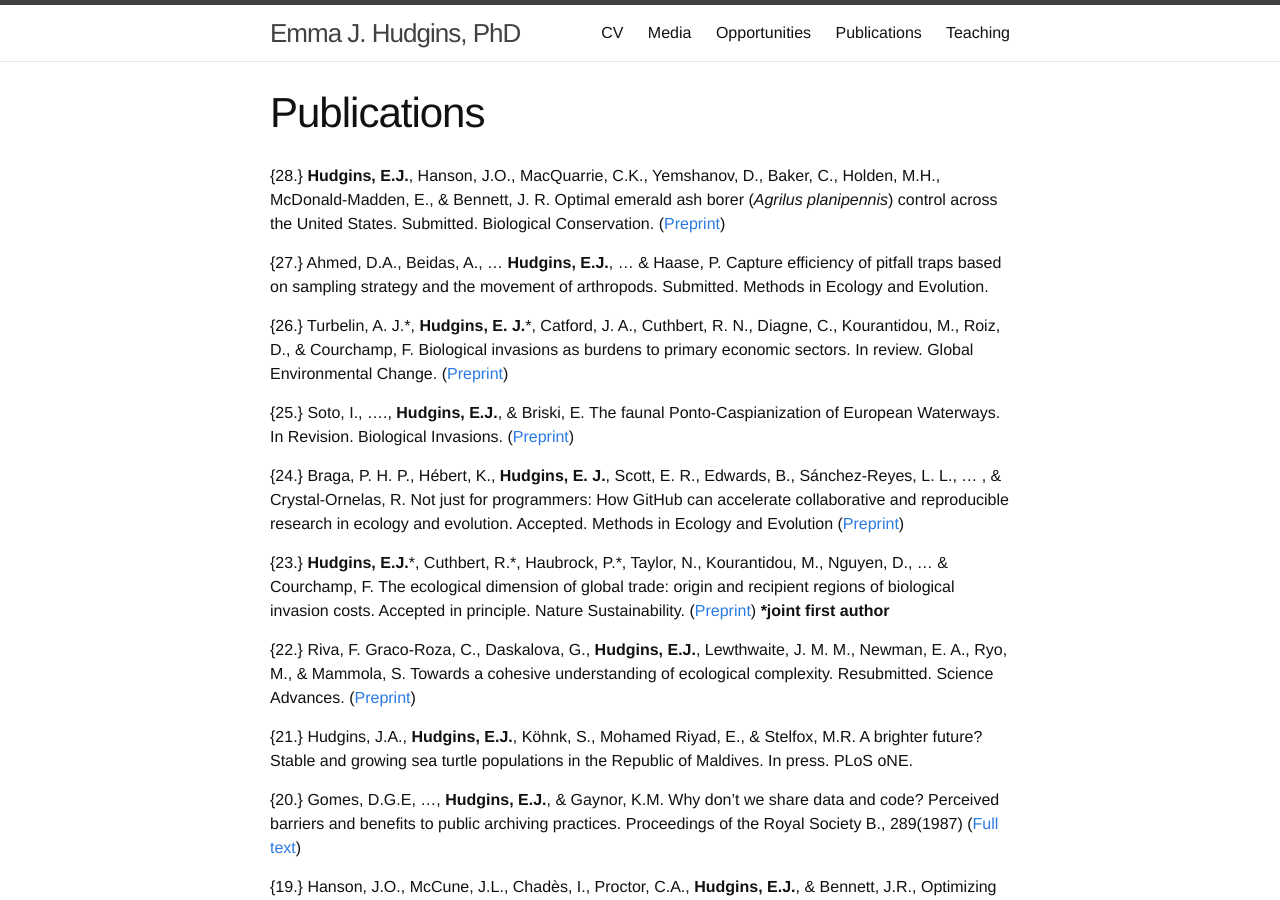
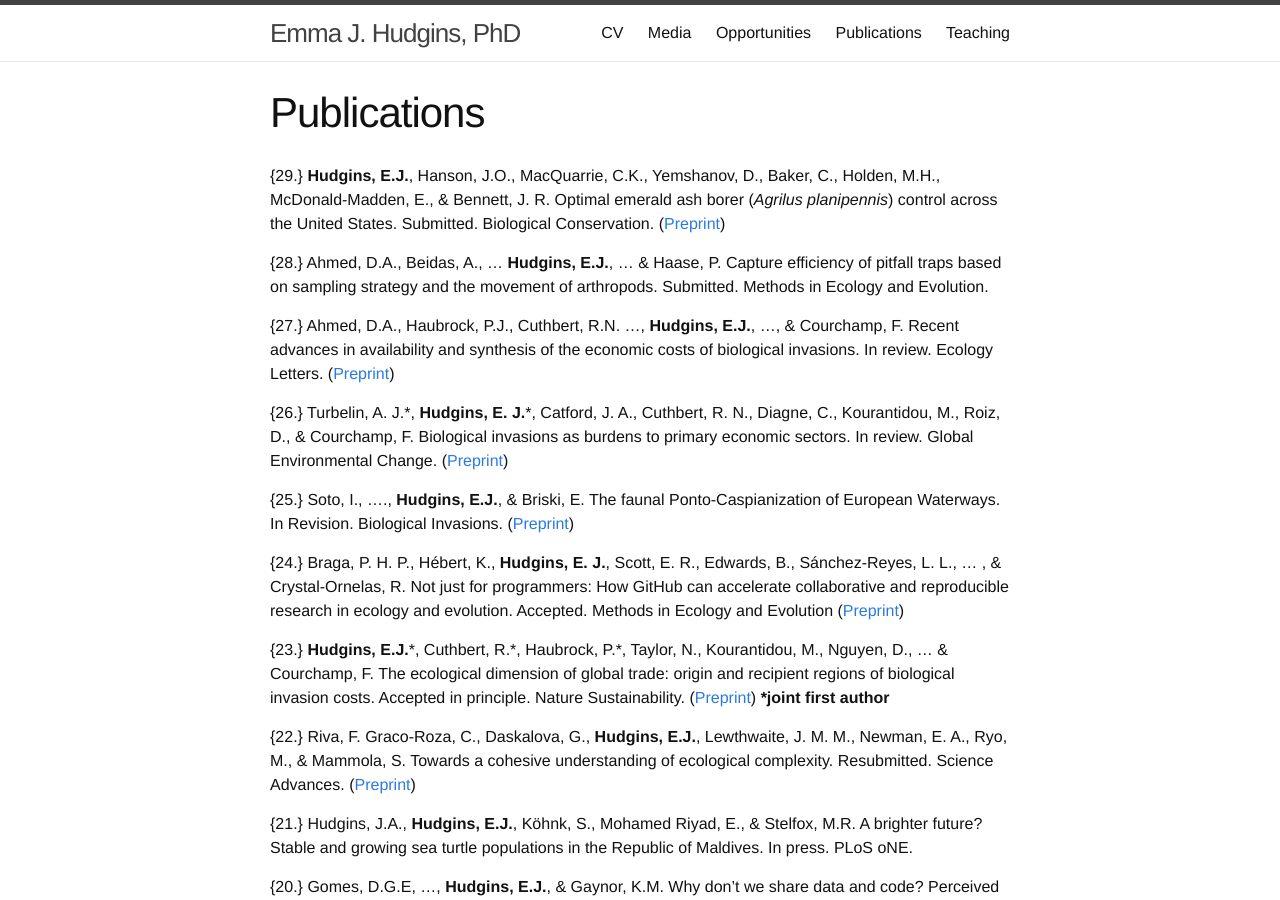
Before and after one commit to emmajhudgins/emmajhudgins.github.io, a Jekyll site: the page built from publications.md, in a window 1280 px wide and 900 px high. Built offline with Jekyll 4.4.1, drawn with Linux system fonts in a browser that asks for light colours; nearby versions of some CDN libraries; some web fonts are replaced.

Commit message:
new preprint

```diff
--- a/publications.md
+++ b/publications.md
@@ -8,9 +8,11 @@ order: 2
 
 ---
 
-{28.} **Hudgins, E.J.**, Hanson, J.O., MacQuarrie, C.K., Yemshanov, D., Baker, C., Holden, M.H., McDonald-Madden, E., & Bennett, J. R. Optimal emerald ash borer (*Agrilus planipennis*) control across the United States. Submitted. Biological Conservation. ([Preprint](https://doi.org/10.21203/rs.3.rs-1998687/v2))
+{29.} **Hudgins, E.J.**, Hanson, J.O., MacQuarrie, C.K., Yemshanov, D., Baker, C., Holden, M.H., McDonald-Madden, E., & Bennett, J. R. Optimal emerald ash borer (*Agrilus planipennis*) control across the United States. Submitted. Biological Conservation. ([Preprint](https://doi.org/10.21203/rs.3.rs-1998687/v3))
 
-{27.} Ahmed, D.A., Beidas, A., ... **Hudgins, E.J.**, ... & Haase, P. Capture efficiency of pitfall traps based on sampling strategy and the movement of arthropods. Submitted. Methods in Ecology and Evolution.
+{28.} Ahmed, D.A., Beidas, A., ... **Hudgins, E.J.**, ... & Haase, P. Capture efficiency of pitfall traps based on sampling strategy and the movement of arthropods. Submitted. Methods in Ecology and Evolution.
+
+{27.} Ahmed, D.A., Haubrock, P.J., Cuthbert, R.N. ..., **Hudgins, E.J.**, ..., & Courchamp, F. Recent advances in availability and synthesis of the economic costs of biological invasions. In review. Ecology Letters. ([Preprint](https://doi.org/10.22541/au.167907497.77590504/v1))
 
 {26.} Turbelin, A. J.\*, **Hudgins, E. J.**\*, Catford, J. A., Cuthbert, R. N., Diagne, C., Kourantidou, M., Roiz, D., & Courchamp, F. Biological invasions as burdens to primary economic sectors. In review. Global Environmental Change. ([Preprint](https://doi.org/10.21203/rs.3.rs-2444595/v1))
 
```
Also changed, not shown: 1 other file.
